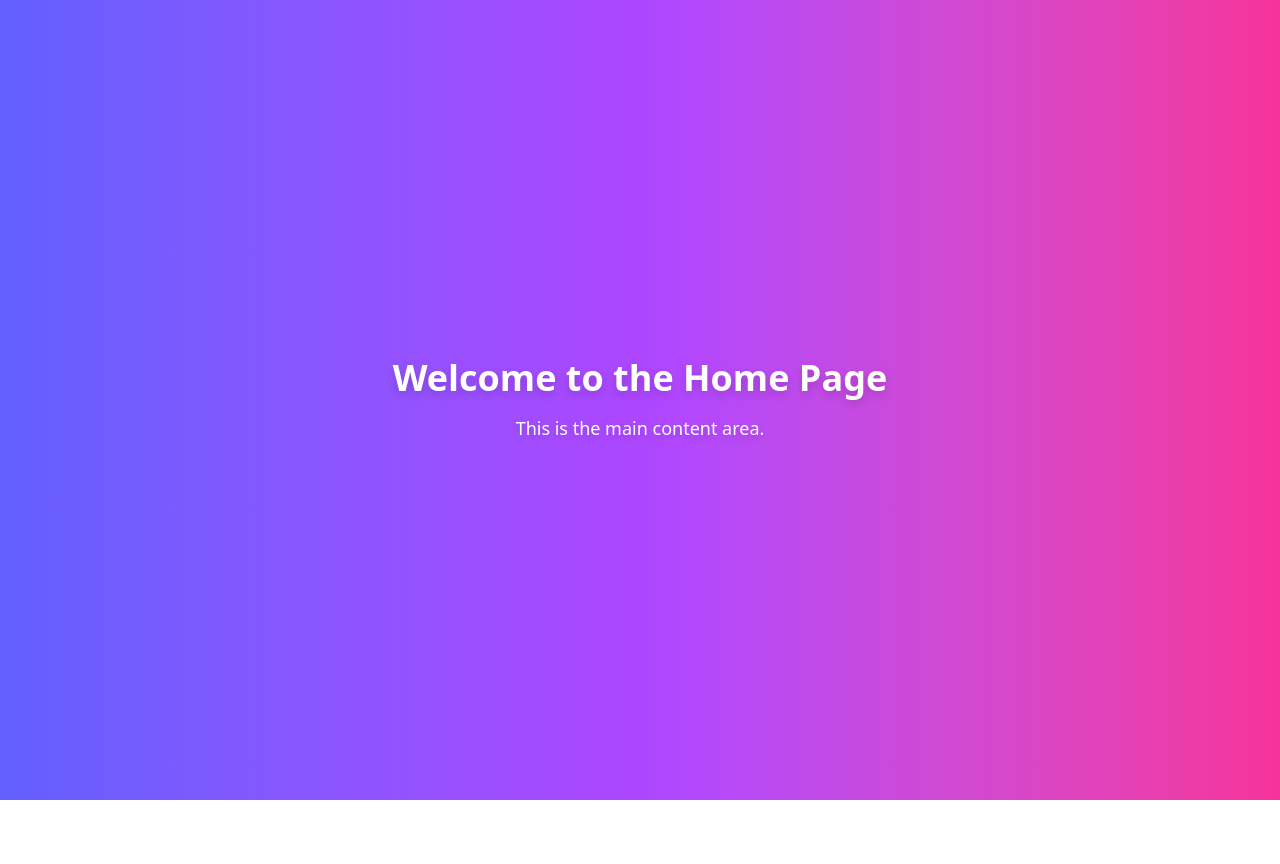
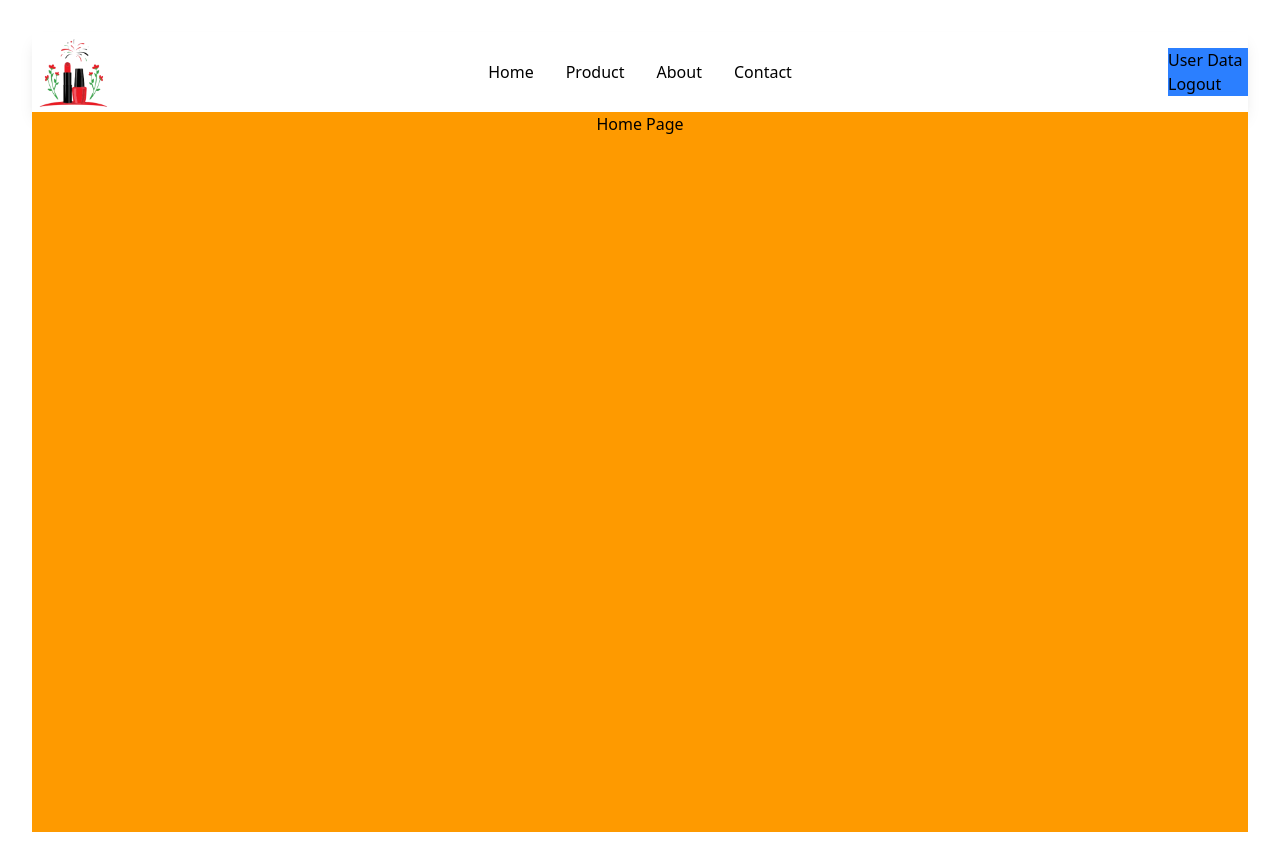
Before and after one commit to TharinduThejan/Crystal-Beauty-website-frontend, a React (Vite) app: page / in a window 1280 px wide. Before the commit the page ends 800 px from the top, so only its background shows below. Built offline with nearby package versions, Linux system fonts and the light colour scheme.

Commit message:
upgrade header and home page by adding styles and functions 💪😁

```diff
--- a/src/components/header.jsx
+++ b/src/components/header.jsx
@@ -1,16 +1,46 @@
-import { Link } from "react-router-dom";
+import { Link, Navigate } from "react-router-dom";
 import UserData from "./userData";
+import { useNavigate } from "react-router-dom";
 
 export default function Header() {
+  const navigate = useNavigate();
   return (
-    <div className="bg-lime-500">
-      <h1 className="text-[30px]">Crystal Beauty Clear</h1>
-      {/* <a href="/">Home</a>
-      <a href="/login">Login</a> */}
-      {/* //link tag is very smooth.no page reload */}
-      <Link to="/">Home</Link>
-      <Link to="/login">Login</Link>
-      <Link to="/signup">Sign Up</Link>
-    </div>
+    <header className="w-full shadow-lg  flex items-center justify-between">
+      <img
+        onClick={() => navigate("/")}
+        src="/logo.png"
+        alt="Logo"
+        className="h-20 object-cover cursor-pointer"
+      />
+      <nav className="w-[calac(100%-160px)]h-full">
+        <Link
+          to="/"
+          className="text-black font-medium px-4 py-2  hover:bg-white hover:text-emerald-600 transition duration-200 "
+        >
+          Home
+        </Link>
+        <Link
+          to="/product"
+          className="text-black font-medium px-4 py-2  hover:bg-white hover:text-emerald-600 transition duration-200 "
+        >
+          Product
+        </Link>
+        <Link
+          to="/about"
+          className="text-black font-medium px-4 py-2  hover:bg-white hover:text-emerald-600 transition duration-200 "
+        >
+          About
+        </Link>
+        <Link
+          to="/contact"
+          className="text-black font-medium px-4 py-2  hover:bg-white hover:text-emerald-600 transition duration-200 "
+        >
+          Contact
+        </Link>
+      </nav>
+      <div className="w-[80px] bg-blue-500">
+        <UserData />
+      </div>
+    </header>
   );
 }
--- a/src/pages/home.jsx
+++ b/src/pages/home.jsx
@@ -1,12 +1,20 @@
+import { Routes, Route } from "react-router-dom";
+import Header from "../components/header";
+import Product from "./client/productPage";
+
 export default function Home() {
   return (
-    <div className="min-h-screen flex flex-col items-center justify-center bg-gradient-to-r from-indigo-500 via-purple-500 to-pink-500 p-6 text-white">
-      <h2 className="text-4xl font-extrabold mb-4 drop-shadow-lg">
-        Welcome to the Home Page
-      </h2>
-      <p className="text-lg max-w-xl text-center drop-shadow-md">
-        This is the main content area.
-      </p>
+    <div className="min-h-screen flex flex-col items-center  bg-gradient-to-r from-white-500 text-black p-8">
+      <Header />
+      <div className="bg-amber-500 w-full h-[calc(100vh-80px)] flex flex-col items-center">
+        <Routes path="/">
+          <Route path="/" element={<h1>Home Page</h1>} />
+          <Route path="/product" element={<Product />} />
+          <Route path="/about" element={<h1>About Page</h1>} />
+          <Route path="/contact" element={<h1>Contact Page</h1>} />
+          <Route path="/*" element={<h1>404 Not Found</h1>} />
+        </Routes>
+      </div>
     </div>
   );
 }
```
Also changed, not shown: logo.png (added).
